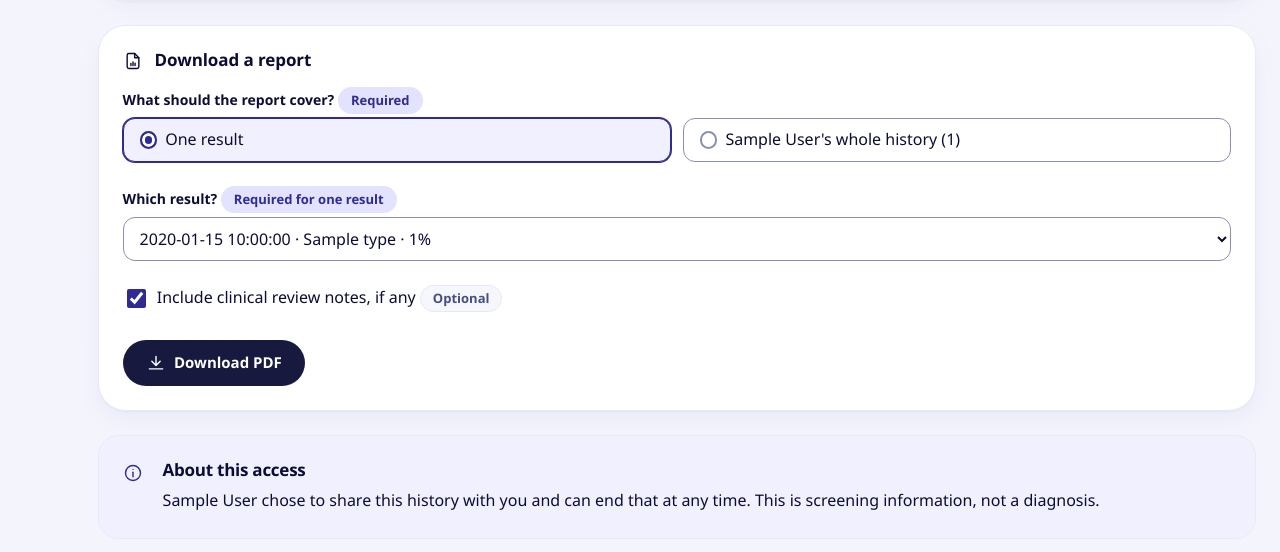
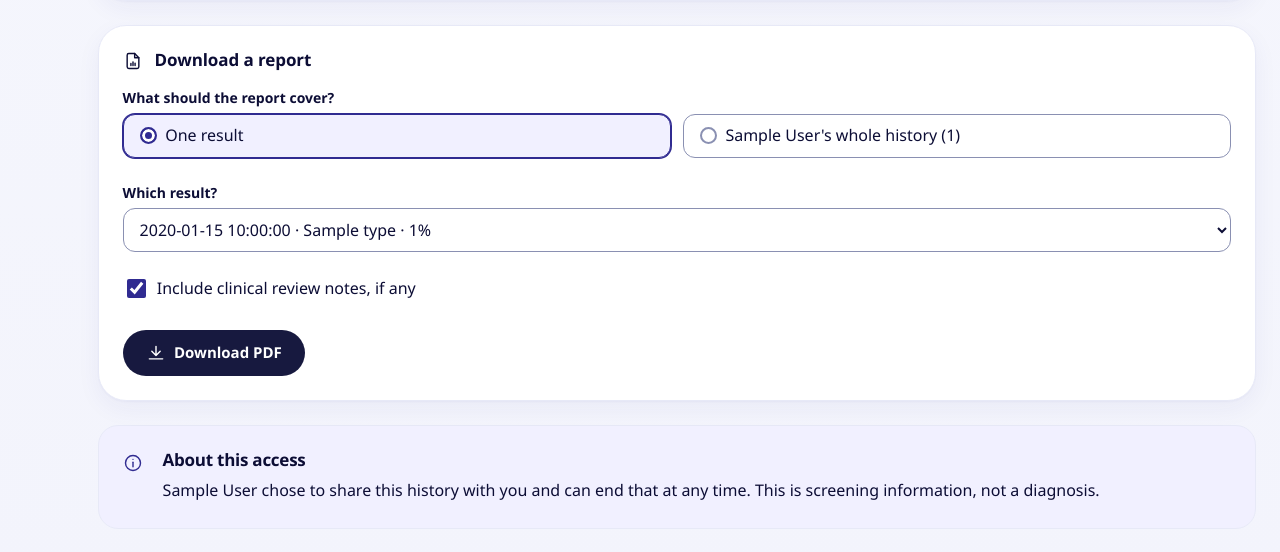
Before and after one commit to binalademierose/nephron, a Python web app: template templates/authorizations/patient_history.html in a window 1280 px wide. Shown: the part 1296-1848 px from the top of the page. After the commit the page ends 1825 px from the top, so only its background shows below. Run offline with Jinja, Linux system fonts and the light colour scheme; the template is opened without the code that fills it: most values are stand-ins (such as "Sample title", 1, 10 or a date in 2020).

Commit message:
Add files via upload

```diff
--- a/templates/authorizations/_consent_template.html
+++ b/templates/authorizations/_consent_template.html
@@ -1,6 +1,3 @@
-{# The plain-language consent a patient reads before sharing. Kept in ONE place - both the server-rendered forms and
-   the live-search results point their confirmation dialog at this template. If what it PROMISES changes, change
-   services/consents.py CURRENT_VERSION too, so an earlier agreement still names the wording it was given under. #}
 {% from "partials/_macros.html" import icon %}
 <template id="share-consent-template">
   <ul class="confirm-points">
--- a/templates/authorizations/_macros.html
+++ b/templates/authorizations/_macros.html
@@ -1,7 +1,4 @@
 {% from "partials/_macros.html" import icon, csrf_field %}
-{# A share request is only ever sent after an active yes. With JavaScript, a confirmation dialog (wording from
-   _consent_template.html) asks and fills the hidden consent field. Without it, the plain checkbox below does the
-   same job. Either way routes/authorization_routes.py refuses the request without "consent=1". #}
 {% macro request_form(professional_user_id, name, label='Request', icon_name='mail') %}
 <form method="post" action="{{ url_for('authorization.request_share') }}"
       data-confirm="consent" data-confirm-template="share-consent-template" data-confirm-name="{{ name }}"
--- a/templates/authorizations/follow_up_cases.html
+++ b/templates/authorizations/follow_up_cases.html
@@ -1,6 +1,3 @@
-{# The Follow-Up section: every follow-up appointment this professional has scheduled, across every patient -
-   searchable, filterable by status and date. Editing/cancelling/completing an appointment still happens from the
-   patient's own history page (templates/authorizations/patient_history.html) - "View" below goes straight there. #}
 {% extends "layouts/app_base.html" %}
 {% from "partials/_macros.html" import icon %}
 {% from "followup/_calendar.html" import month_calendar with context %}
--- a/templates/authorizations/manage_connection.html
+++ b/templates/authorizations/manage_connection.html
@@ -1,6 +1,3 @@
-{# Section 7: a focused page for the relationship between a professional and one shared patient - when it was
-   requested and accepted, and the control that ends it. Ending access here uses the same confirmation dialog as
-   the inline button on /patients and on the history page itself. #}
 {% extends "layouts/app_base.html" %}
 {% from "partials/_macros.html" import icon, csrf_field %}
 {% from "partials/_visuals.html" import icon_chip %}
--- a/templates/authorizations/patient_history.html
+++ b/templates/authorizations/patient_history.html
@@ -1,7 +1,3 @@
-{# An authorized patient's history, one card per assessment, each with its own clinical review notes (oldest
-   first, a running conversation) and a small form to add another one. Each card opens that result's answers and
-   factors on the professional's own page (authorization.shared_result), never the patient's own result page
-   (screening.result), which stays scoped to the signed-in patient themselves - see README.md. #}
 {% extends "layouts/app_base.html" %}
 {% from "partials/_macros.html" import icon, csrf_field, risk_badge, need, field_error, alert_box %}
 {% set active_nav = 'shared' %}
@@ -15,8 +11,6 @@
 </div>
 
 {% if records %}
-{# ONE place to review a result: a clinical note only, or a clinical note + a follow-up appointment (and, optionally,
-   letting the patient screen again now). Replaces the separate follow-up request, appointment and review forms. #}
 {% set f = review_form %}
 {% set e = review_errors %}
 {% set with_follow_up = review_mode == 'note_follow_up' %}
@@ -218,21 +212,21 @@
     <form method="post" action="{{ url_for('reports.download_patient_report_for_professional', patient_id=patient.user_id) }}">
       {{ csrf_field() }}
       <fieldset class="form-group">
-        <legend class="form-label">What should the report cover? <span class="chip chip-required">Required</span></legend>
+        <legend class="form-label">What should the report cover?</legend>
         <div class="choice-group">
           <label class="choice"><input type="radio" name="report_type" value="single" checked><span class="choice-tile">One result</span></label>
           <label class="choice"><input type="radio" name="report_type" value="history"><span class="choice-tile">{{ patient.full_name }}'s whole history ({{ records|length }})</span></label>
         </div>
       </fieldset>
       <div class="form-group">
-        <label class="form-label" for="ph-assessment_id">Which result? <span class="chip chip-required">Required for one result</span></label>
+        <label class="form-label" for="ph-assessment_id">Which result?</label>
         <select class="form-control" id="ph-assessment_id" name="assessment_id">
           {% for record in records %}
           <option value="{{ record.assessment_id }}">{{ format_date(record.date) }} &middot; {{ record.type }} &middot; {{ percent_text(record.probability) }}%</option>
           {% endfor %}
         </select>
       </div>
-      <label class="form-check"><input class="pick" type="checkbox" name="include_reviews" checked><span>Include clinical review notes, if any <span class="chip chip-optional">Optional</span></span></label>
+      <label class="form-check"><input class="pick" type="checkbox" name="include_reviews" checked><span>Include clinical review notes, if any</span></label>
       <button class="button button-primary" type="submit" style="margin-top: var(--space-4);">{{ icon('download') }}Download PDF</button>
     </form>
   </section>
--- a/templates/authorizations/patients.html
+++ b/templates/authorizations/patients.html
@@ -1,4 +1,3 @@
-{# The professional's own view of sharing: requests waiting for an answer, and patients who have accepted. #}
 {% extends "layouts/app_base.html" %}
 {% from "partials/_macros.html" import icon, csrf_field, risk_badge %}
 {% from "partials/_visuals.html" import icon_chip %}
--- a/templates/authorizations/review_queue.html
+++ b/templates/authorizations/review_queue.html
@@ -1,6 +1,3 @@
-{# Professional review (Healthcare Professional): shared assessments waiting for this professional's clinical
-   note, and those already reviewed. The note itself is written on the patient's history page - "Write review"
-   jumps straight to that result's own form. #}
 {% extends "layouts/app_base.html" %}
 {% from "partials/_macros.html" import icon, risk_badge %}
 {% from "partials/_visuals.html" import icon_chip %}
--- a/templates/authorizations/share.html
+++ b/templates/authorizations/share.html
@@ -1,6 +1,3 @@
-{# Search for a professional by name or email, send (or resend) a request, and see the status of every professional
-   this patient has ever asked. Works with no JavaScript (a plain GET with ?q=), then static/js/practitioner_search.js
-   upgrades the same box into a live, debounced search against /share/search. #}
 {% extends "layouts/app_base.html" %}
 {% from "partials/_macros.html" import icon, csrf_field %}
 {% from "authorizations/_macros.html" import request_form %}
```
Also changed, not shown: templates/authorizations/shared_result.html (+1 -6 lines).
